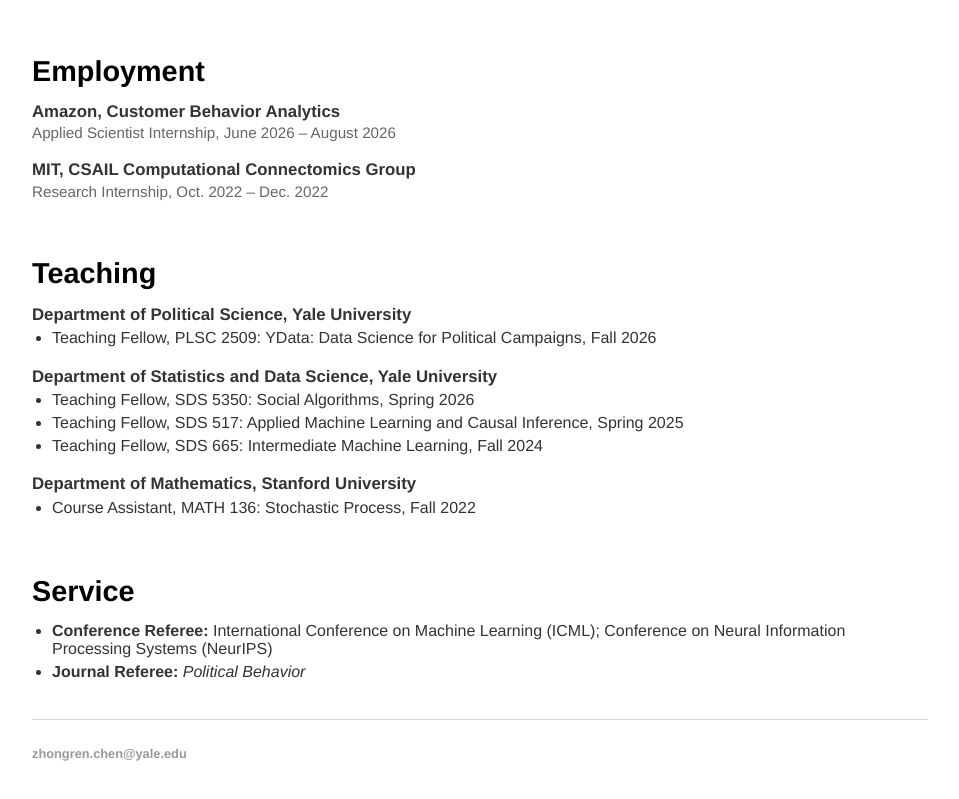
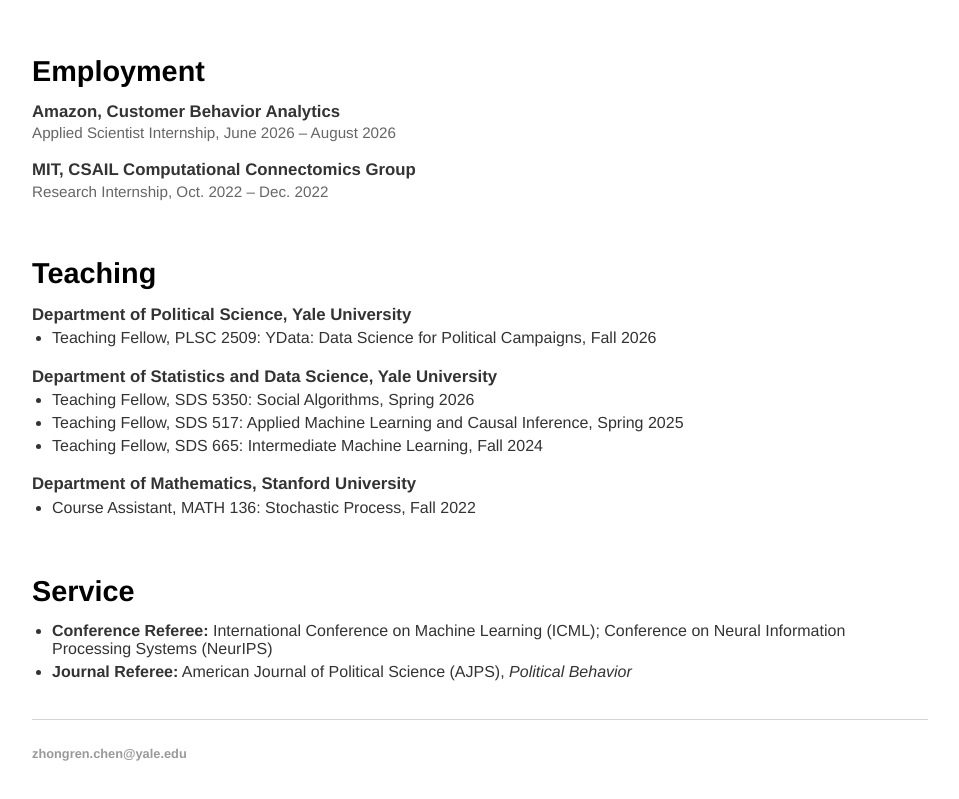
Before and after one commit to Zhongren-Chen/Zhongren-Chen.github.io, a plain HTML site: page index.html in a window 1280 px wide. Shown: the part 1770-2569 px from the top of the page, without its empty margins (160-1119 px from the left). Drawn offline with Linux system fonts and the light colour scheme.

Commit message:
Add AJPS to journal referee service

```diff
--- a/index.html
+++ b/index.html
@@ -303,7 +303,7 @@
             <div class="service-group">
                 <ul>
                     <li><strong>Conference Referee:</strong> International Conference on Machine Learning (ICML); Conference on Neural Information Processing Systems (NeurIPS)</li>
-                    <li><strong>Journal Referee:</strong> <em>Political Behavior</em></li>
+                    <li><strong>Journal Referee:</strong> American Journal of Political Science (AJPS), <em>Political Behavior</em></li>
                 </ul>
             </div>
         </div>
```
